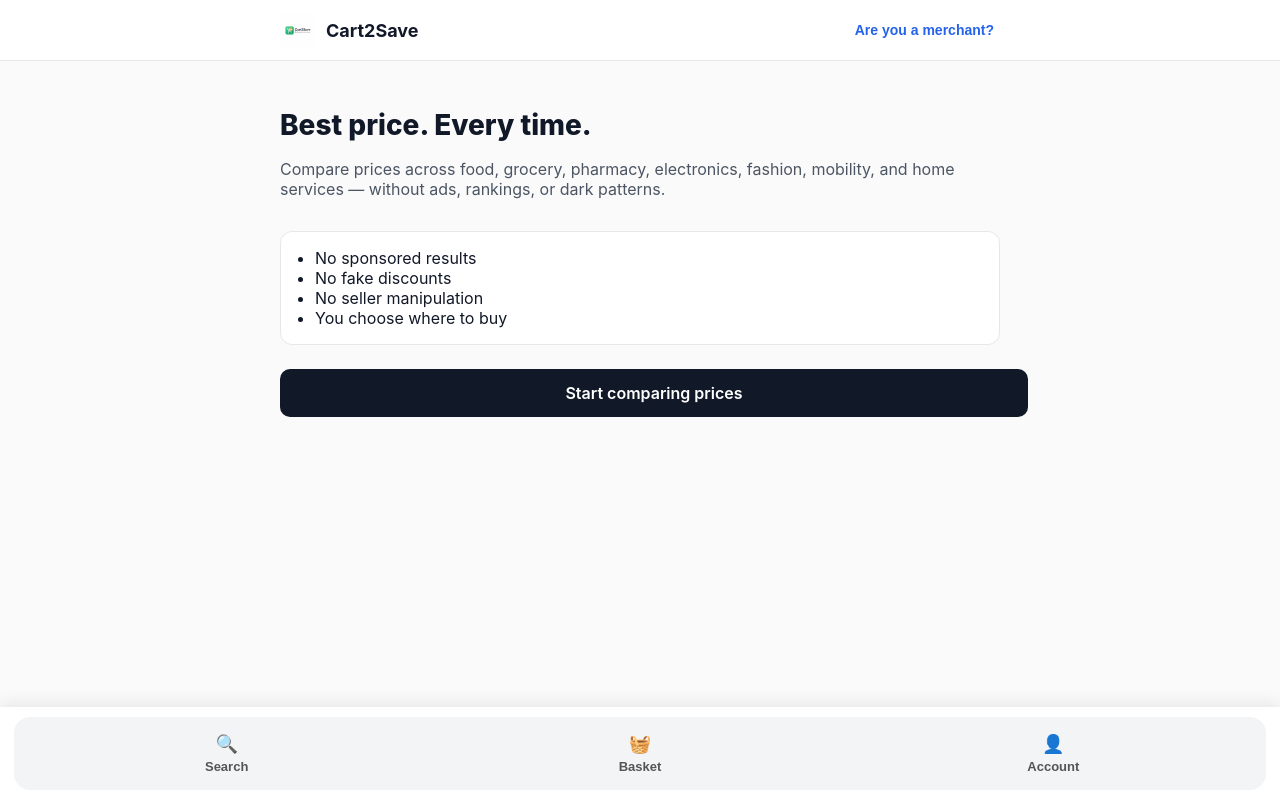
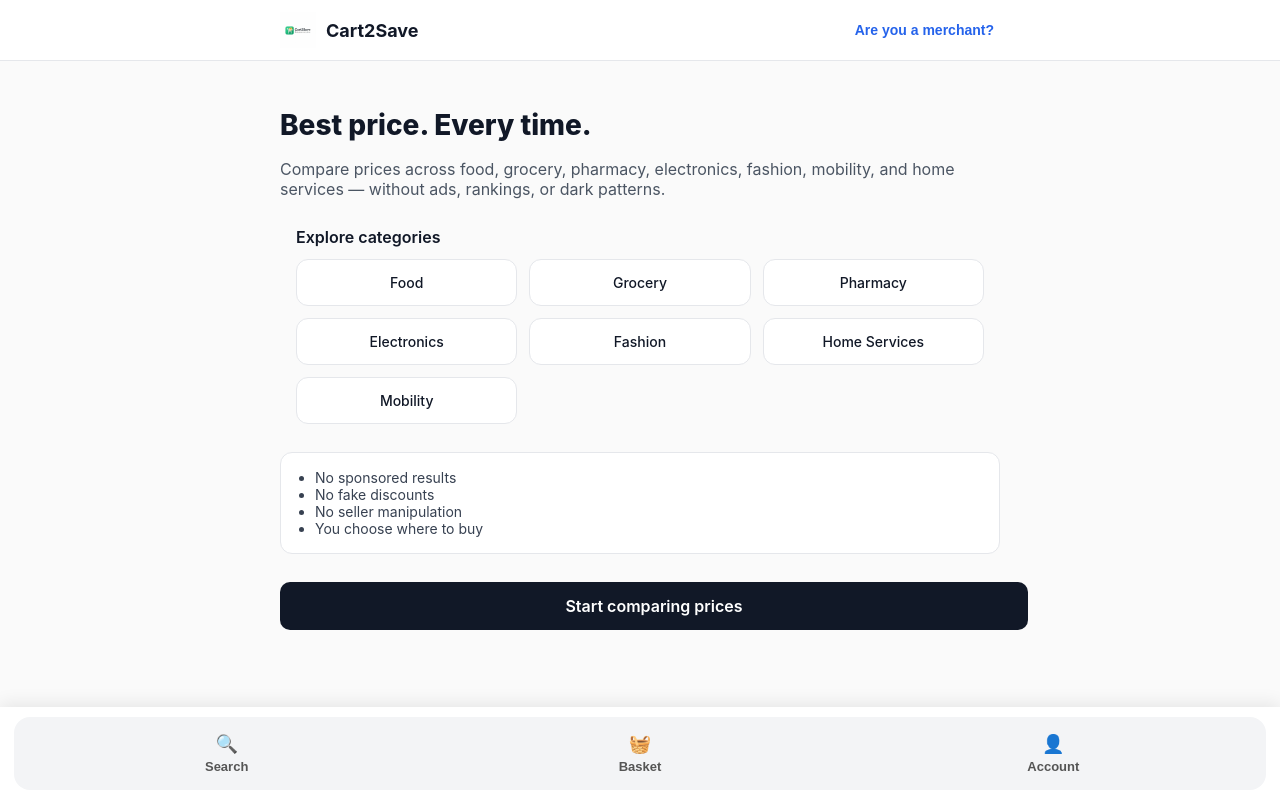
Before and after one commit to prashanthrangineni-sketch/pranix-witness-ui, a Next.js app: page / in a window 1280 px wide. Built offline with nearby package versions, Linux system fonts and the light colour scheme.

Commit message:
Add sector-based discovery to homepage

```diff
--- a/app/page.tsx
+++ b/app/page.tsx
@@ -1,8 +1,16 @@
+import SectorGrid from './components/SectorGrid'
+
 export default function HomePage() {
   return (
-    <main style={{ maxWidth: '720px', margin: '0 auto', padding: '24px 16px' }}>
+    <main
+      style={{
+        maxWidth: '720px',
+        margin: '0 auto',
+        padding: '24px 16px',
+      }}
+    >
       {/* HERO */}
-      <section style={{ marginBottom: '32px' }}>
+      <section style={{ marginBottom: '28px' }}>
         <h1
           style={{
             fontSize: '28px',
@@ -20,6 +28,9 @@ export default function HomePage() {
         </p>
       </section>
 
+      {/* SECTORS (AMAZON / SWIGGY STYLE ENTRY POINT) */}
+      <SectorGrid />
+
       {/* TRUST STRIP */}
       <section
         style={{
@@ -27,10 +38,17 @@ export default function HomePage() {
           border: '1px solid #e5e7eb',
           borderRadius: '12px',
           padding: '16px',
-          marginBottom: '24px',
+          margin: '28px 0',
         }}
       >
-        <ul style={{ paddingLeft: '18px', margin: 0 }}>
+        <ul
+          style={{
+            paddingLeft: '18px',
+            margin: 0,
+            color: '#374151',
+            fontSize: '14px',
+          }}
+        >
           <li>No sponsored results</li>
           <li>No fake discounts</li>
           <li>No seller manipulation</li>
@@ -52,6 +70,7 @@ export default function HomePage() {
             color: '#ffffff',
             fontWeight: 600,
             textDecoration: 'none',
+            fontSize: '16px',
           }}
         >
           Start comparing prices
```
